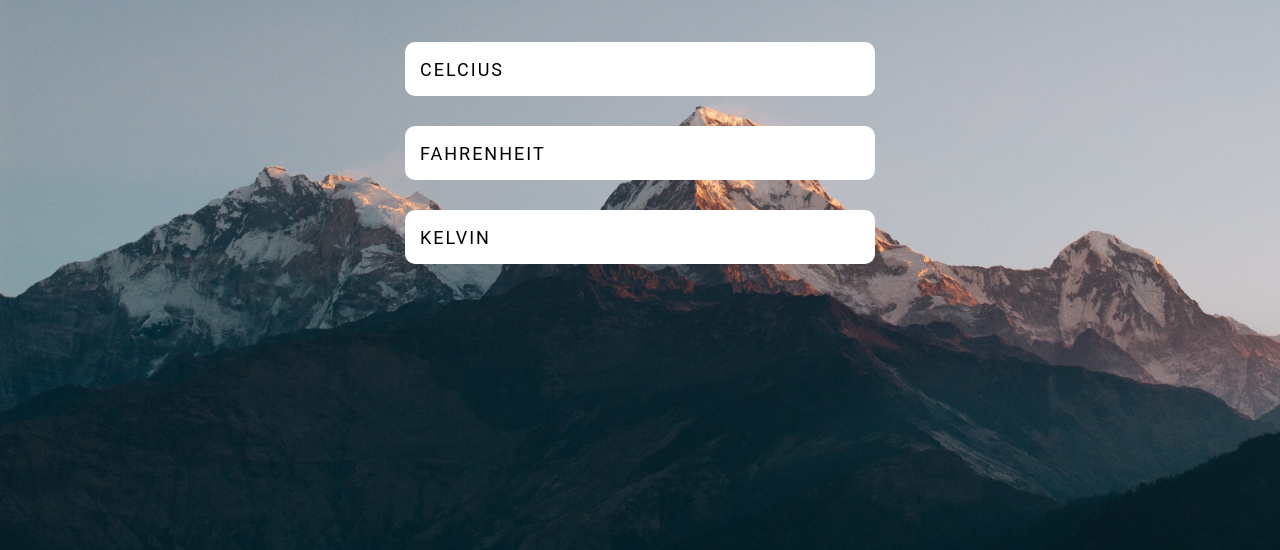
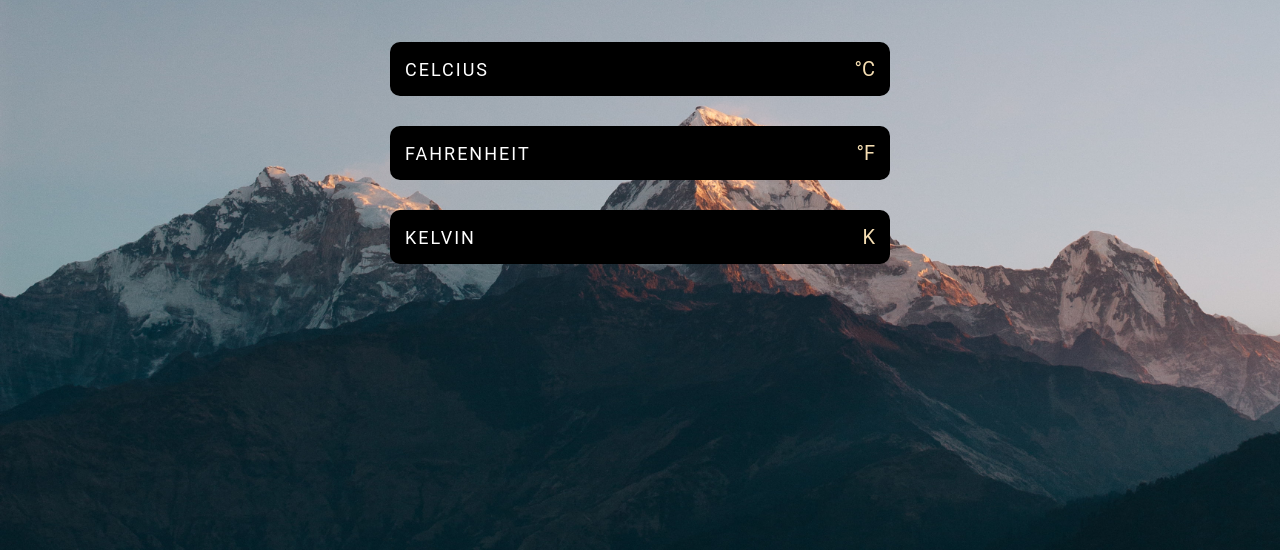
Before and after one commit to Tejash429/Temperature-Convertor, a plain HTML site: page index.html in a window 1280 px wide. Shown: the part 250-800 px from the top of the page. Drawn offline with Linux system fonts and the light colour scheme.

Commit message:
Added Input Addon

```diff
--- a/index.html
+++ b/index.html
@@ -20,6 +20,7 @@
         <h1>converter</h1>
       </header>
       <div class="inputs">
+        <div class="input-group">
           <input
             type="number"
             name="celcius"
@@ -27,7 +28,9 @@
             class="input"
             placeholder="Celcius"
           />
-
+          <div class="input-group-addon">°C</div>
+        </div>
+        <div class="input-group">
           <input
             type="number"
             name="fahrenheit"
@@ -35,7 +38,9 @@
             class="input"
             placeholder="Fahrenheit"
           />
-
+          <div class="input-group-addon">°F</div>
+        </div>
+        <div class="input-group">
           <input
             type="number"
             name="kelvin"
@@ -43,6 +48,8 @@
             class="input"
             placeholder="Kelvin"
           />
+          <div class="input-group-addon">K</div>
+        </div>
       </div>
     </main>
     <script src="script.js"></script>
--- a/style.css
+++ b/style.css
@@ -39,16 +39,17 @@ h1 {
 
 .input {
   flex: 1 1 40%;
-  margin: 15px;
+  margin: 15px 0;
   appearance: none;
   background: none;
-  background-color: white;
-  border-radius: 10px;
+  background-color: black;
+  border-top-left-radius: 10px;
+  border-bottom-left-radius: 10px;
   padding: 15px;
   border: none;
   outline: none;
   transition: 0.4s;
-  color: black;
+  color: white;
   max-width: 100%;
 }
 
@@ -56,5 +57,19 @@ h1 {
   font-size: 18px;
   text-transform: uppercase;
   letter-spacing: 2px;
-  color: black;
+  color: white;
 }
+
+.input-group {
+  display: flex;
+  align-items: center;
+  width: 100%;
+}
+
+.input-group-addon {
+  background-color: #000;
+  color: wheat;
+  padding: 15px;
+  border-top-right-radius: 10px;
+  border-bottom-right-radius: 10px;
+}
```
Lines whose indentation alone changed are shown as unchanged.
